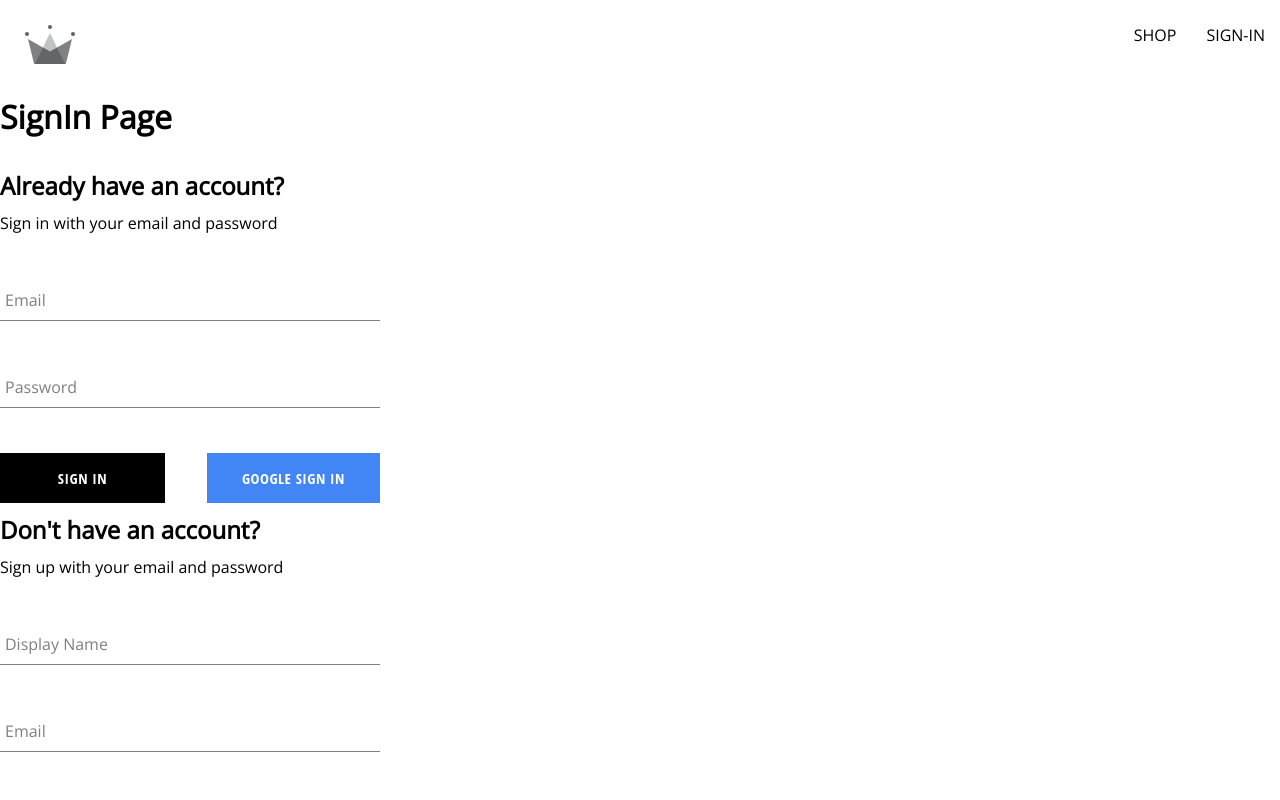
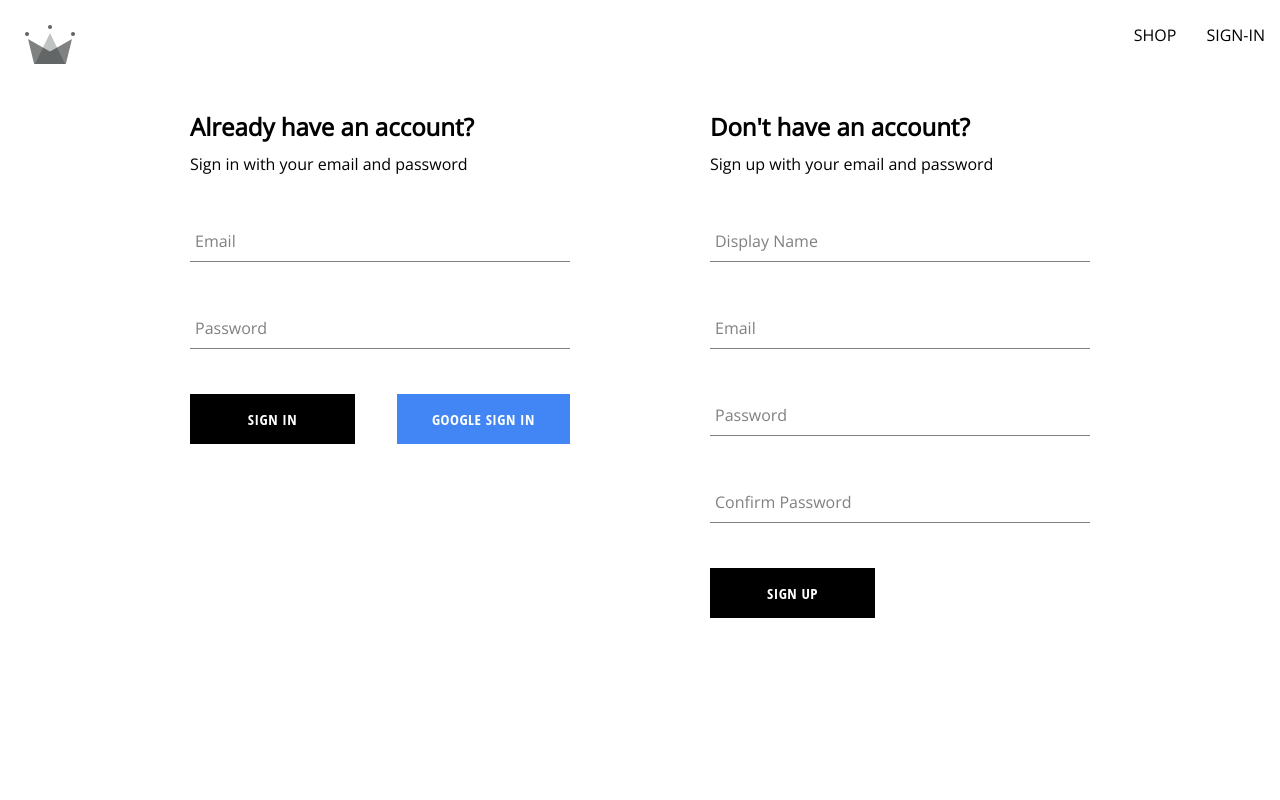
Before and after one commit to charisearter/shopping-site, a React (Create React App) app: page /auth in a window 1280 px wide. Shown: the top 800 px of the page. Built offline with nearby package versions, Linux system fonts and the light colour scheme.

Commit message:
finished signIn/up capabilities and styling

```diff
--- a/src/components/sign-in-form/sign-in-form.component.jsx
+++ b/src/components/sign-in-form/sign-in-form.component.jsx
@@ -36,7 +36,22 @@
 			const res = await signInAuthUserWithEmailAndPassword(email, password);
 			console.log(res);
 			resetFormFields();
-		} catch (error) {}
+		} catch (error) {
+			console.log(error);
+			switch (error.code) {
+				case 'auth/wrong-password':
+					alert('Incorrect Password');
+					break;
+
+				case 'auth/user-not-found':
+					alert('No user associated with this email');
+					break;
+
+				default:
+					console.log(error);
+					break;
+			}
+		}
 	};
 
 	const handleChange = (e) => {
@@ -70,7 +85,7 @@
 
 				<div className='buttons-container'>
 					<Button type='submit'>Sign In</Button>
-					<Button buttonType='google' onClick={signInWithGoogle}>
+					<Button buttonType='google' type='button' onClick={signInWithGoogle}>
 						Google sign In
 					</Button>
 				</div>
--- a/src/routes/authentication/authentication.component.jsx
+++ b/src/routes/authentication/authentication.component.jsx
@@ -1,11 +1,10 @@
-import { auth } from '../../utils/firebase/firebase.utils';
 import SignUpForm from '../../components/sign-up-form/sign-up-form.component';
 import SignInForm from '../../components/sign-in-form/sign-in-form.component';
+import './authentication.styles.scss';
 
 const Authentication = () => {
 	return (
-		<div>
-			<h1>SignIn Page</h1>
+		<div className='authentication-container'>
 			<SignInForm />
 			<SignUpForm />
 		</div>
--- /dev/null
+++ b/src/routes/authentication/authentication.styles.scss
@@ -0,0 +1,6 @@
+.authentication-container {
+	display: flex;
+	width: 900px;
+	justify-content: space-between;
+	margin: 30px auto;
+}
```
